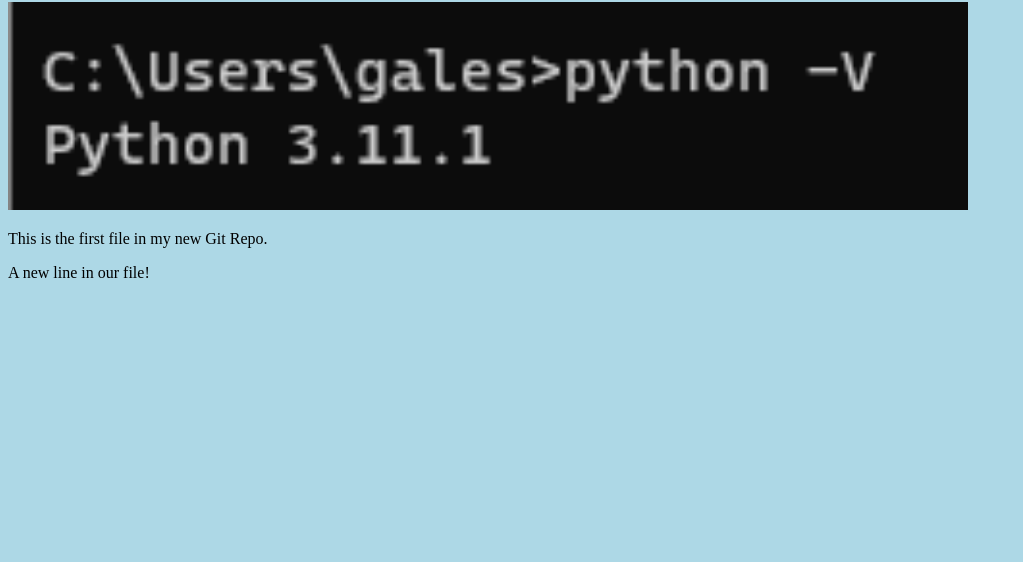
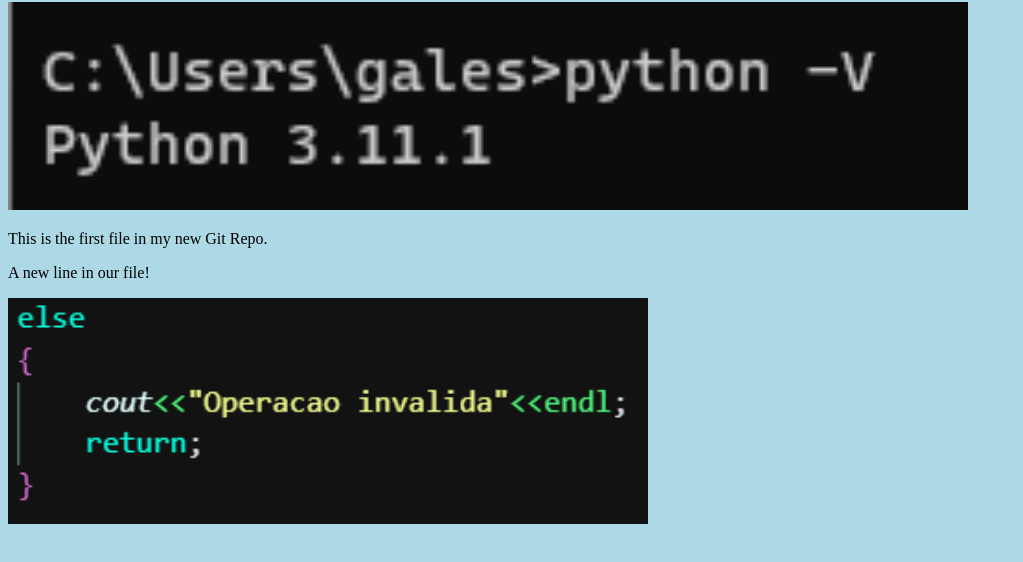
Before and after one commit to gal-zki/testandoGIT, a plain HTML site: page index.html in a window 1280 px wide. Shown: the part 78-640 px from the top of the page, without its empty margins (0-1023 px from the left). Drawn offline with Linux system fonts and the light colour scheme.

Commit message:
ADDED NEW IMAGE

```diff
--- a/index.html
+++ b/index.html
@@ -11,6 +11,7 @@
 style="width:100%;max-width:960px"></div>
 <p>This is the first file in my new Git Repo.</p>
 <p>A new line in our file!</p>
+<div><img src="foto2.png" alt="Hello Git" style="width:100%;max-width:640px"></div>
 
 </body>
 </html>
```
Also changed, not shown: foto2.png (added).
